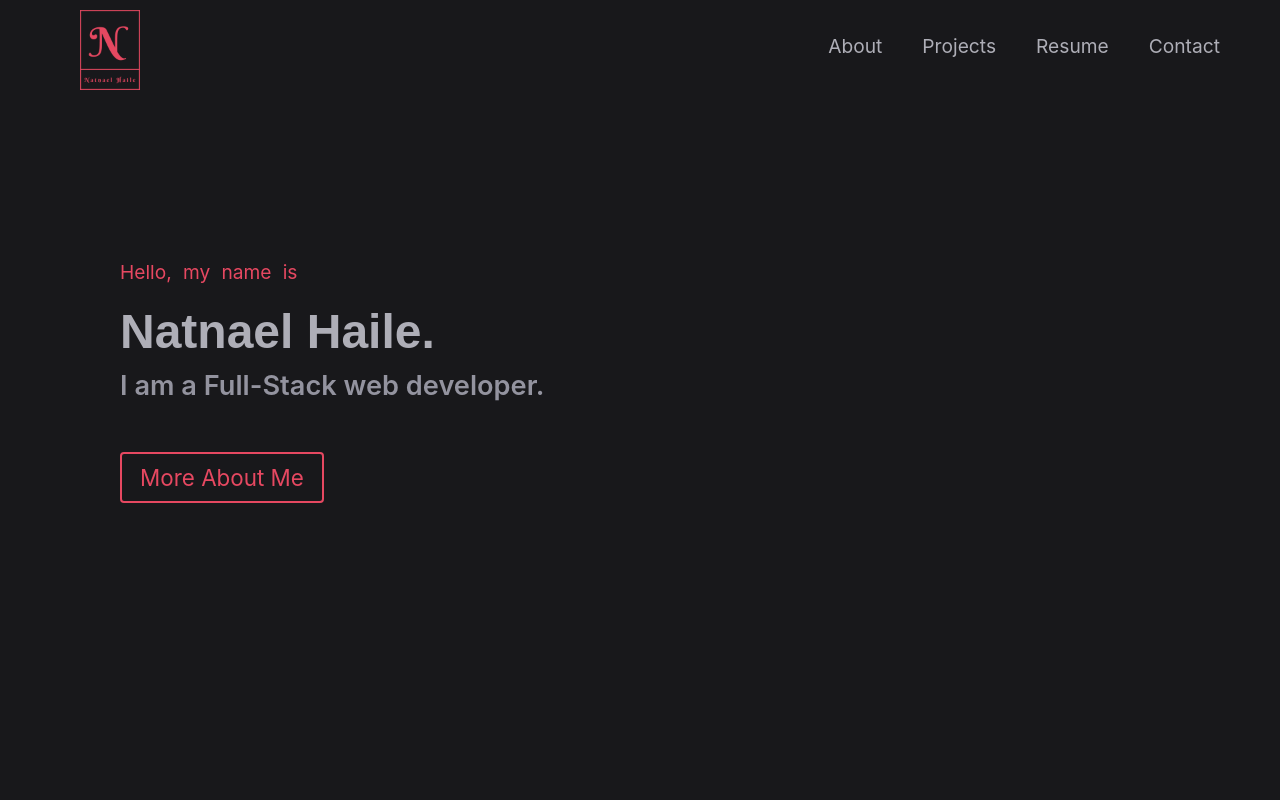
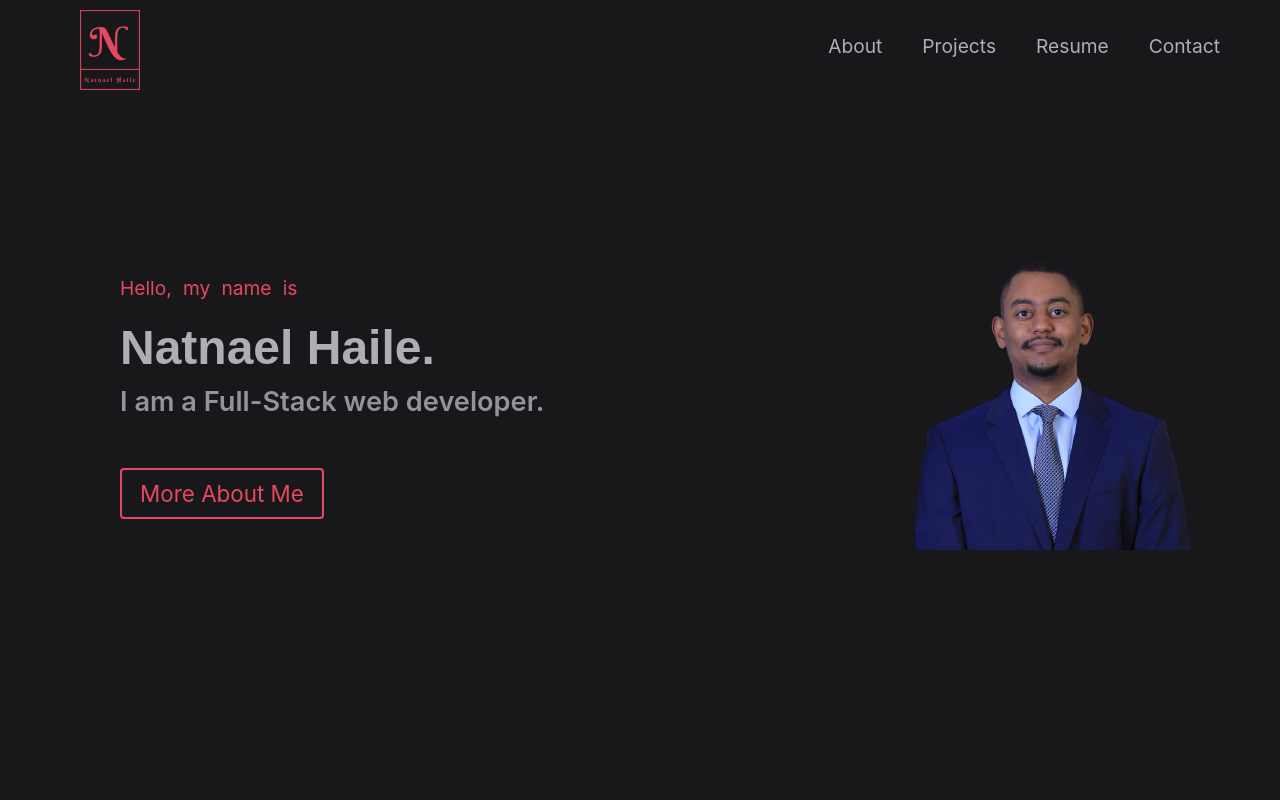
Before and after one commit to natnaelh14/portfolio-website, a React (Create React App) app: page / in a window 1280 px wide. Shown: the top 800 px of the page. Built offline with nearby package versions, Linux system fonts and the light colour scheme.

Commit message:
updated content section

```diff
--- a/src/App.css
+++ b/src/App.css
@@ -19,7 +19,7 @@
   box-sizing: border-box;
   fill: transparent;
   stroke-width:6;
-  stroke: #18babd;
+  stroke: #e64861;
   fill: transparent;
   stroke-dasharray: 805;
   stroke-dashoffset:805;
--- a/src/components/intro/intro.css
+++ b/src/components/intro/intro.css
@@ -8,6 +8,10 @@
     max-width: 1100px;
 }
 
+.hero-image {
+    width: 300px;
+    height: 300px;
+}
 .intro-msg {
     color: #e64861;
     font-size: 1.2rem;
@@ -65,6 +69,9 @@
        box-sizing: border-box;
        width: 100%;
    }
+       .intro-image {
+        display: none;
+    }
 }
 @media screen and (max-width :600px) {
 
@@ -80,4 +87,5 @@
     .intro-aboutLink  {
         font-size: 1.2rem;
     }
+
  }
--- a/src/components/intro/intro.jsx
+++ b/src/components/intro/intro.jsx
@@ -1,5 +1,6 @@
 import React from "react";
 import "./intro.css";
+import HeroImage from "./hero-image.png";
 
 function Intro() {
   return (
@@ -12,6 +13,9 @@ function Intro() {
           More About Me
         </a>
       </div>
+      <div className="intro-image">
+        <img className="hero-image" src={HeroImage} alt="hero-image" />
+      </div>
     </div>
   );
 }
```
Also changed, not shown: src/components/intro/hero-image.png (added).
